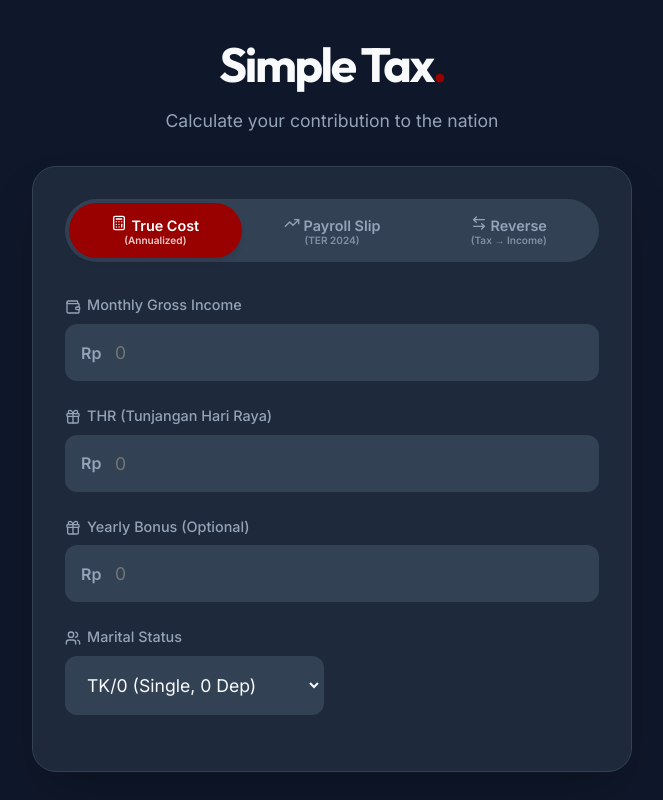
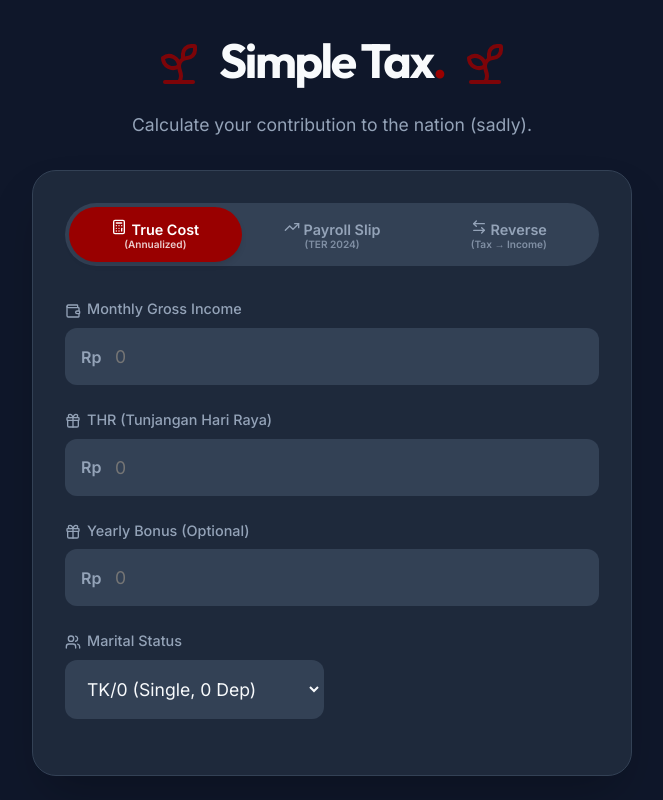
Before and after one commit to alvianzf/simple-tax-calculator, a React (Vite) app: page / in a window 1280 px wide. Shown: the whole page, without its empty margins (308-971 px from the left). Built offline with nearby package versions, Linux system fonts and the light colour scheme.

Commit message:
feat: Add palm tree icons to header

```diff
--- a/src/components/Header.jsx
+++ b/src/components/Header.jsx
@@ -1,10 +1,15 @@
 import React from 'react';
+import { Sprout } from 'lucide-react';
 
 const Header = () => {
   return (
     <header>
-      <h1>Simple Tax<span>.</span></h1>
-      <p class="subtitle">Calculate your contribution to the nation</p>
+      <div style={{ display: 'flex', alignItems: 'center', justifyContent: 'center', gap: '1rem', marginBottom: '0.5rem' }}>
+        <Sprout size={48} style={{ color: 'var(--brand-red)', opacity: 0.8 }} />
+        <h1>Simple Tax<span>.</span></h1>
+        <Sprout size={48} style={{ color: 'var(--brand-red)', opacity: 0.8 }} />
+      </div>
+      <p className="subtitle">Calculate your contribution to the nation (sadly).</p>
     </header>
   );
 };
```
